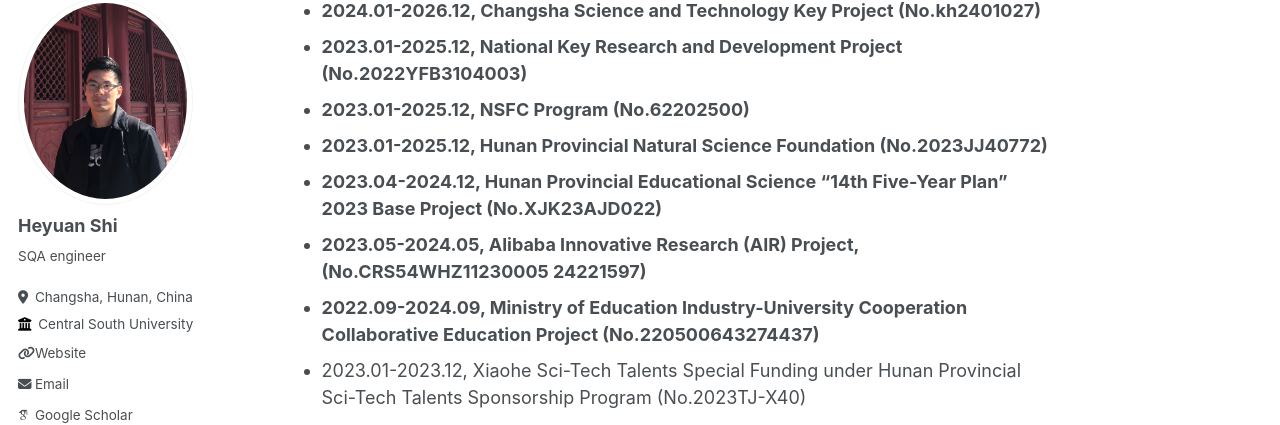
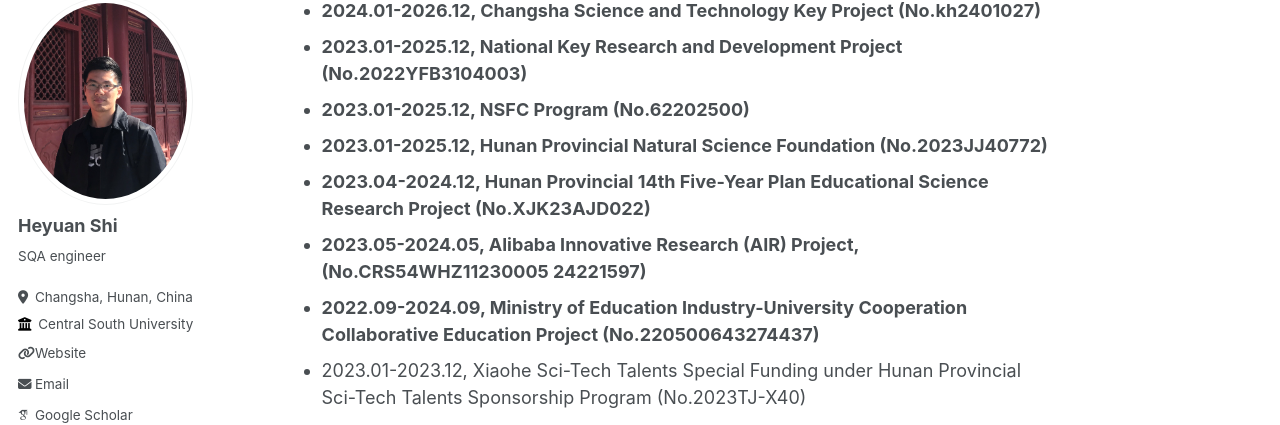
Before and after one commit to shiheyuan/shiheyuan.github.io, a Jekyll site: the page built from _pages/about.md, in a window 1280 px wide and 900 px high, scrolled down 2476 px. Shown: the part 89-514 px from the top of the window. Built offline with Jekyll 4.4.1, drawn with Linux system fonts in a browser that asks for light colours; some web fonts are replaced.

Commit message:
Update about.md

```diff
--- a/_pages/about.md
+++ b/_pages/about.md
@@ -45,7 +45,7 @@ Heyuan Shi received the B.S. degree in School of Information Science and Enginee
 - **2023.01-2025.12, National Key Research and Development Project (No.2022YFB3104003)**
 - **2023.01-2025.12, NSFC Program (No.62202500)**
 - **2023.01-2025.12, Hunan Provincial Natural Science Foundation (No.2023JJ40772)**
-- **2023.04-2024.12, Hunan Provincial Educational Science "14th Five-Year Plan" 2023 Base Project (No.XJK23AJD022)**
+- **2023.04-2024.12, Hunan Provincial 14th Five-Year Plan Educational Science Research Project (No.XJK23AJD022)**
 - **2023.05-2024.05, Alibaba Innovative Research (AIR) Project, (No.CRS54WHZ11230005 24221597)**
 - **2022.09-2024.09, Ministry of Education Industry-University Cooperation Collaborative Education Project (No.220500643274437)**
 - 2023.01-2023.12, Xiaohe Sci-Tech Talents Special Funding under Hunan Provincial Sci-Tech Talents Sponsorship Program (No.2023TJ-X40)
```
